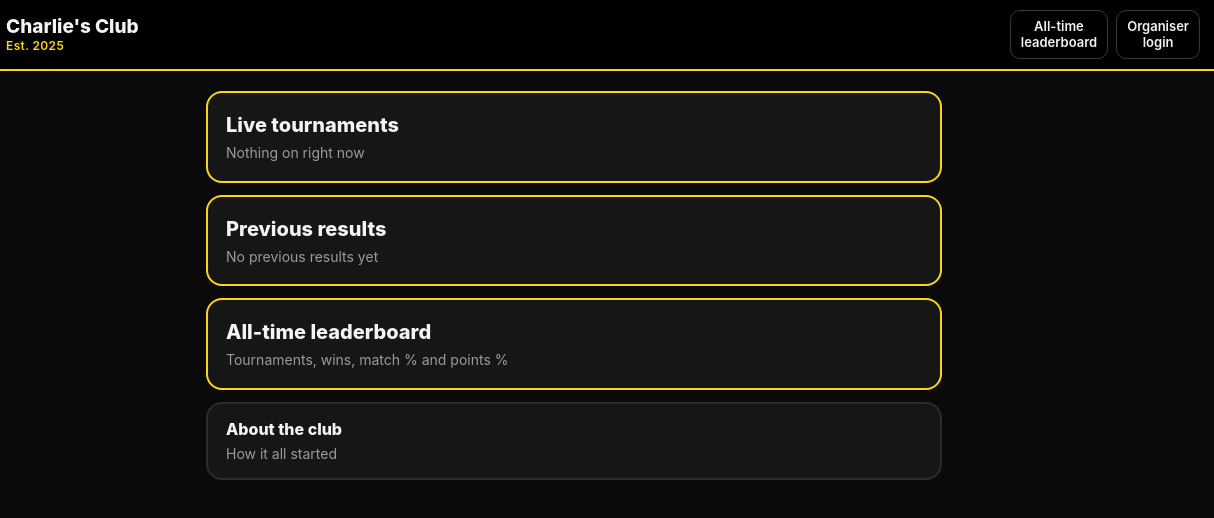
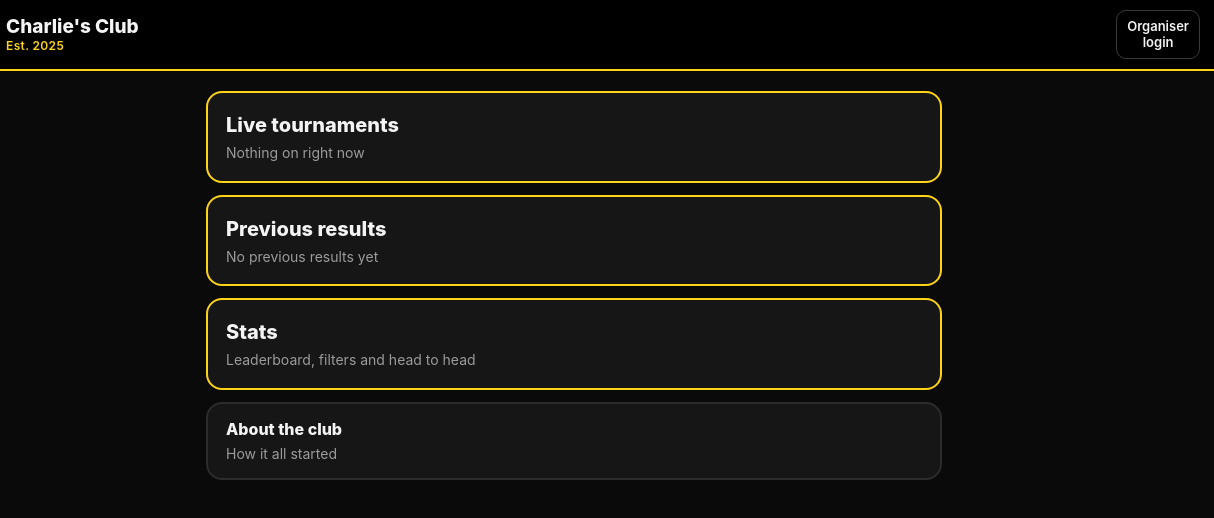
Before and after one commit to markmcmillan81/AmericanoManager, a website with bundled scripts: page public/index.html in a window 1280 px wide. Shown: the full height of the page, 66-1280 px from the left. Built offline with nearby package versions, Linux system fonts and the light colour scheme; files whose address does not match are found by name.

Commit message:
Rename leaderboard section to Stats; remove header leaderboard button
Co-Authored-By: Claude Opus 5.5 <noreply@anthropic.com>
Claude-Session: https://claude.ai/code/session_018rksaWGFdRMw22RdBWu6p7

```diff
--- a/public/app.js
+++ b/public/app.js
@@ -170,8 +170,8 @@ function renderHome() {
         <span class="hub-title">Previous results${done.length ? ` <span class="count">${done.length}</span>` : ""}</span>
         <span class="hub-sub">${lastDone ? `Latest: ${esc(lastDone.name)} · ${fmtDate(lastDone.date)}` : "No previous results yet"}</span></a>
       <a class="hub-btn" href="#/stats">
-        <span class="hub-title">All-time leaderboard</span>
-        <span class="hub-sub">Tournaments, wins, match % and points %</span></a>
+        <span class="hub-title">Stats</span>
+        <span class="hub-sub">Leaderboard, filters and head to head</span></a>
       <a class="hub-btn quiet" href="#/about">
         <span class="hub-title">About the club</span>
         <span class="hub-sub">How it all started</span></a>
@@ -465,7 +465,7 @@ function periodFrom(p) {
 }
 const saveFilters = () => LS.set("pm.filters", S.filters);
 function statsTabs(which) {
-  return `<div class="seg" style="margin:4px 0 14px"><button data-act="go" data-href="#/stats" class="${which === "table" ? "on" : ""}">Table</button>
+  return `<div class="seg" style="margin:4px 0 14px"><button data-act="go" data-href="#/stats" class="${which === "table" ? "on" : ""}">Leaderboard</button>
     <button data-act="go" data-href="#/stats/h2h" class="${which === "h2h" ? "on" : ""}">Head to head</button></div>`;
 }
 // Names that have played at least one match in the new app (for pickers)
@@ -504,7 +504,7 @@ function renderStats() {
     <strong>${F[k]}+</strong><button class="btn sm ghost" data-act="f-step" data-k="${k}" data-d="1">+</button></div>`;
 
   $app.innerHTML = `
-    <h1>All-time leaderboard</h1>
+    <h1>Stats</h1>
     ${statsTabs("table")}
     <div class="spread">
       <button class="btn sm ${nActive ? "primary" : ""}" data-act="f-toggle">Filters${nActive ? ` (${nActive})` : ""} ${S.filtersOpen ? "▲" : "▼"}</button>
@@ -577,7 +577,7 @@ function renderH2H() {
     }
   }
   $app.innerHTML = `
-    <h1>All-time leaderboard</h1>
+    <h1>Stats</h1>
     ${statsTabs("h2h")}
     <div class="h2h-pick">
       <label class="field"><span>Player</span><select data-act="h2h-a">${opt(a, "Choose…")}</select></label>
--- a/public/index.html
+++ b/public/index.html
@@ -18,7 +18,6 @@
     <div class="brand"><a href="#/" class="brand-logo"><img src="icons/icon-192.png" alt="Home" /></a>
       <span class="brand-text"><a href="#/" id="app-name">Charlie's Club</a><span class="est">Est. 2025</span></span></div>
     <nav>
-      <a href="#/stats" class="navbtn two">All-time<br>leaderboard</a>
       <button id="organiser-btn" class="navbtn two" data-act="organiser">Organiser<br>login</button>
     </nav>
   </header>
--- a/public/sw.js
+++ b/public/sw.js
@@ -1,6 +1,6 @@
 // Keeps the app usable with a weak signal at the courts. Always tries the network first,
 // falls back to the last copy. Data (/api) is never cached here — the app keeps its own copy.
-const CACHE = "padel-app-v13";
+const CACHE = "padel-app-v14";
 const SHELL = ["./", "index.html", "app.js", "scheduler.js", "schedules.js", "styles.css", "legacy.json", "manifest.webmanifest", "icons/icon-192.png"];
 self.addEventListener("install", (e) => { e.waitUntil(caches.open(CACHE).then((c) => c.addAll(SHELL)).then(() => self.skipWaiting())); });
 self.addEventListener("activate", (e) => { e.waitUntil(caches.keys().then((ks) => Promise.all(ks.filter((k) => k !== CACHE).map((k) => caches.delete(k)))).then(() => self.clients.claim())); });
```
